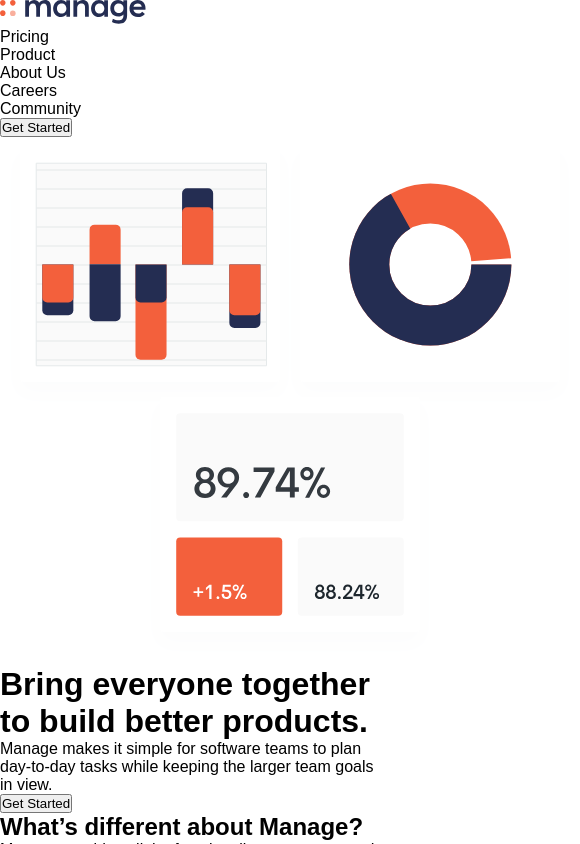
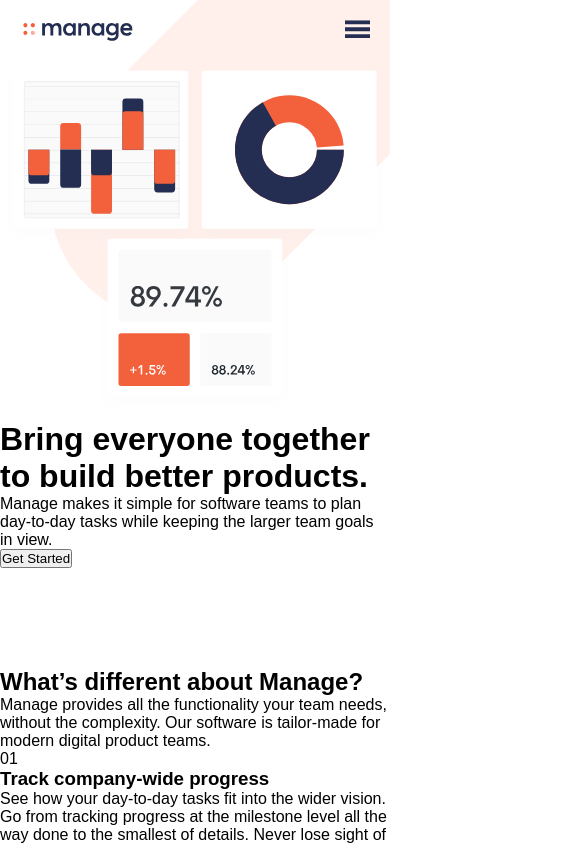
Before and after one commit to SakonBel/manage-landing-page-FEM, a React (Create React App) app: page / in a window 390 px wide. Shown: the top 844 px of the page, 580 px wide, since content can reach past the window. Built offline with nearby package versions, Linux system fonts and the light colour scheme; a web font is replaced by a local one.

Commit message:
Style mobile hero section

```diff
--- a/src/App.js
+++ b/src/App.js
@@ -1,3 +1,4 @@
+import { useState } from "react";
 import CTA from "./components/CTA";
 import Features from "./components/Features";
 import Footer from "./components/Footer";
@@ -6,9 +7,17 @@ import Navbar from "./components/Navbar";
 import Testimonial from "./components/Testimonial";
 
 function App() {
+  const [active, setActive] = useState(false);
+  const [show, setShow] = useState("");
+
+  const activateNav = () => {
+    setActive(!active);
+    !show ? setShow("show") : setShow("");
+  };
+
   return (
     <div className="App">
-      <Navbar />
+      <Navbar active={active} show={show} activateNav={activateNav} />
       <main>
         <Hero />
         <Features />
--- a/src/components/Hero.js
+++ b/src/components/Hero.js
@@ -2,11 +2,11 @@ import intro from "../images/illustration-intro.svg";
 
 const Hero = () => {
   return (
-    <div className="Hero">
-      <div className="container">
+    <div className="hero">
+      <div className="container-1">
         <img src={intro} alt="" />
       </div>
-      <div className="container">
+      <div className="container-2">
         <h1>Bring everyone together to build better products.</h1>
         <p>
           Manage makes it simple for software teams to plan day-to-day tasks
--- a/src/components/Navbar.js
+++ b/src/components/Navbar.js
@@ -1,12 +1,17 @@
 import logo from "../images/logo.svg";
+import ham from "../images/icon-hamburger.svg";
+import close from "../images/icon-close.svg";
 
-const Navbar = () => {
+const Navbar = ({ active, show, activateNav }) => {
   return (
     <div className="navbar">
       <div className="logo">
         <img src={logo} alt="" />
+        <div className="hamburger" onClick={activateNav}>
+          {!active ? <img src={ham} alt="" /> : <img src={close} alt="" />}
+        </div>
       </div>
-      <nav>
+      <nav className={`${show}`}>
         <div className="main-nav">
           <ul className="nav-list">
             <li className="nav-item">Pricing</li>
--- a/src/style/css/index.css
+++ b/src/style/css/index.css
@@ -4,6 +4,7 @@
           box-sizing: border-box;
   margin: 0;
   padding: 0;
+  list-style: none;
 }
 
 body {
@@ -11,7 +12,92 @@ body {
   font-size: 16px;
 }
 
-footer {
-  background-color: salmon;
+.navbar {
+  background: transparent;
+}
+
+.navbar .logo {
+  display: -webkit-box;
+  display: -ms-flexbox;
+  display: flex;
+  -webkit-box-pack: justify;
+      -ms-flex-pack: justify;
+          justify-content: space-between;
+  -webkit-box-align: center;
+      -ms-flex-align: center;
+          align-items: center;
+  padding: 20px;
+  padding-left: 5px;
+}
+
+.navbar .logo img {
+  -webkit-transform: scale(0.75);
+          transform: scale(0.75);
+  cursor: pointer;
+}
+
+.navbar .logo .hamburger {
+  -webkit-transform: scale(1.35);
+          transform: scale(1.35);
+  cursor: pointer;
+}
+
+.navbar nav {
+  visibility: hidden;
+  position: absolute;
+  -webkit-transform: scale(0);
+          transform: scale(0);
+  -webkit-transition: 0.3s;
+  transition: 0.3s;
+  -webkit-transform-origin: top right;
+          transform-origin: top right;
+  top: 100px;
+  width: 100%;
+  height: 100%;
+}
+
+.navbar nav .main-nav {
+  background-color: #fafafa;
+  border-radius: 5px;
+  width: 85%;
+  margin: 0 auto;
+  padding: 35px 0;
+  text-align: center;
+  font-weight: 600;
+  color: #242d52;
+}
+
+.navbar nav .main-nav li {
+  padding: 10px;
+  cursor: pointer;
+}
+
+.navbar nav[class~="show"] {
+  -webkit-transform: scale(1);
+          transform: scale(1);
+  visibility: visible;
+}
+
+.navbar button {
+  display: none;
+}
+
+.hero {
+  position: relative;
+  z-index: -1;
+  top: -100px;
+}
+
+.hero .container-1 {
+  padding-top: 100px;
+  background-image: url("../../images/bg-tablet-pattern.svg");
+  background-size: cover;
+  background-repeat: no-repeat;
+  background-position-y: -100px;
+  background-position-x: 50px;
+}
+
+.hero .container-1 img {
+  width: 100%;
 }
 /*# sourceMappingURL=index.css.map */
--- a/src/style/sass/index.scss
+++ b/src/style/sass/index.scss
@@ -6,6 +6,7 @@
   box-sizing: border-box;
   margin: 0;
   padding: 0;
+  list-style: none;
 }
 
 body {
@@ -13,6 +14,79 @@ body {
   font-size: $mid;
 }
 
-footer {
-  background-color: salmon;
+.navbar {
+  background: transparent;
+  .logo {
+    display: flex;
+    justify-content: space-between;
+    align-items: center;
+    padding: 20px;
+    padding-left: 5px;
+
+    img {
+      transform: scale(0.75);
+      cursor: pointer;
+    }
+
+    .hamburger {
+      transform: scale(1.35);
+      cursor: pointer;
+    }
+  }
+
+  nav {
+    visibility: hidden;
+    position: absolute;
+    transform: scale(0);
+    transition: 0.3s;
+    transform-origin: top right;
+    top: 100px;
+    width: 100%;
+    height: 100%;
+
+    .main-nav {
+      background-color: $vary-light-gray;
+      border-radius: 5px;
+      width: 85%;
+      margin: 0 auto;
+      padding: 35px 0;
+      text-align: center;
+      font-weight: $semi-bold;
+      color: $dark-blue;
+      // box-shadow: 1px 1px 1px 1px rgba(255, 255, 255, 0.2),
+      //   -1px -1px 1px 1px rgba(255, 255, 255, 0.2);
+
+      li {
+        padding: 10px;
+        cursor: pointer;
+      }
+    }
+  }
+
+  nav[class~="show"] {
+    transform: scale(1);
+    visibility: visible;
+  }
+
+  button {
+    display: none;
+  }
 }
+
+.hero {
+  position: relative;
+  z-index: -1;
+  top: -100px;
+  .container-1 {
+    padding-top: 100px;
+    background-image: url("../../images/bg-tablet-pattern.svg");
+    background-size: cover;
+    background-repeat: no-repeat;
+    background-position-y: -100px;
+    background-position-x: 50px;
+
+    img {
+      width: 100%;
+    }
+  }
+}
```
Also changed, not shown: 1 other file (tests, documents, lock files or other folders).
